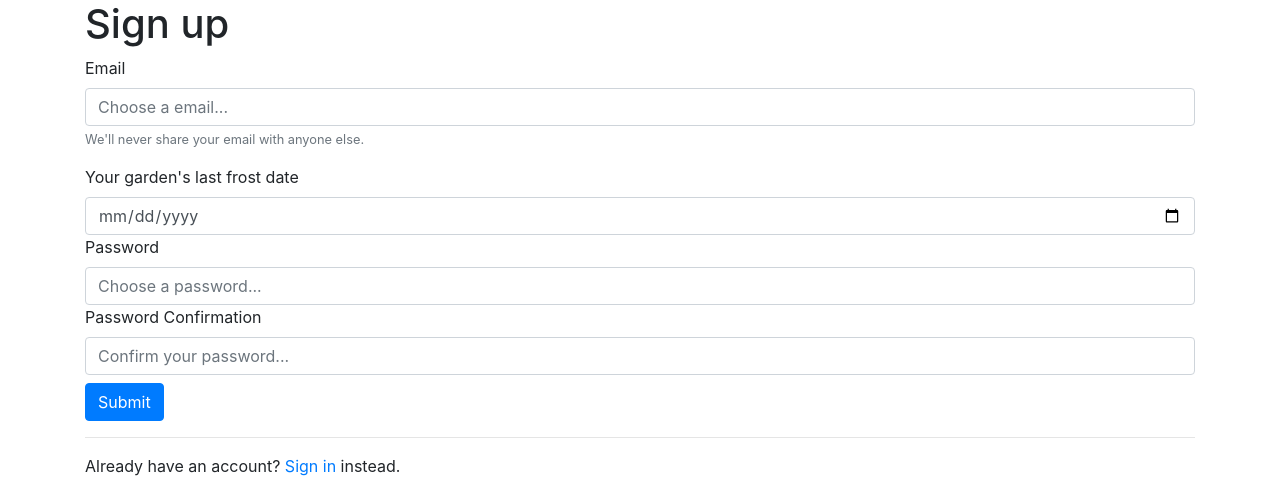
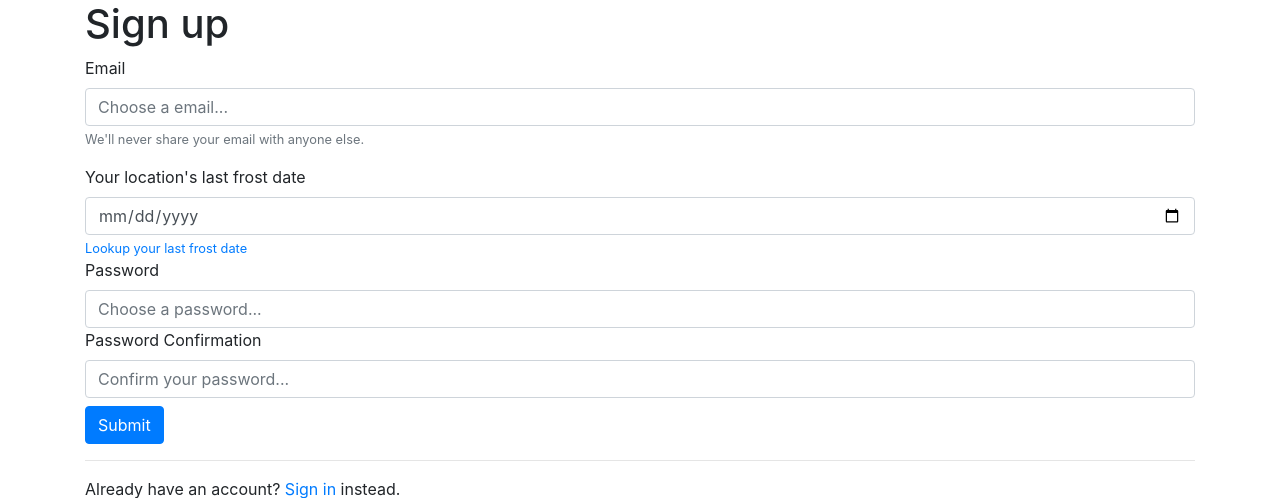
Before and after one commit to adibayay/garden_concierge, a Rails app: page /user_sign_up in a window 1280 px wide. Shown: the part 72-570 px from the top of the page. Run offline with Rails 7, Linux system fonts and the light colour scheme; some libraries are stand-ins or nearby versions.

Commit message:
Removed unused routes

```diff
--- a/app/views/user_authentication/sign_up.html.erb
+++ b/app/views/user_authentication/sign_up.html.erb
@@ -9,9 +9,9 @@
   </div>
 
   <div>
-    <label for="last_frost_box">Your garden's last frost date</label>
-
+    <label for="last_frost_box">Your location's last frost date</label>
     <input type="date" id="last_frost_box" class="form-control" name="query_last_frost">
+    <small id="emailHelp" class="form-text text-muted"><a href="https://www.almanac.com/gardening/frostdates" target="_blank">Lookup your last frost date</a></small>
   </div>
 
   <div>
--- a/config/routes.rb
+++ b/config/routes.rb
@@ -6,38 +6,38 @@ Rails.application.routes.draw do
   # Routes for the Companion resource:
 
   # CREATE
-  post("/insert_companion", { :controller => "companions", :action => "create" })
+  # post("/insert_companion", { :controller => "companions", :action => "create" })
 
   # READ
-  get("/companions", { :controller => "companions", :action => "index" })
+  # get("/companions", { :controller => "companions", :action => "index" })
 
-  get("/companions/:path_id", { :controller => "companions", :action => "show" })
+  # get("/companions/:path_id", { :controller => "companions", :action => "show" })
 
   # UPDATE
 
-  post("/modify_companion/:path_id", { :controller => "companions", :action => "update" })
+  # post("/modify_companion/:path_id", { :controller => "companions", :action => "update" })
 
   # DELETE
-  get("/delete_companion/:path_id", { :controller => "companions", :action => "destroy" })
+  # get("/delete_companion/:path_id", { :controller => "companions", :action => "destroy" })
 
   #------------------------------
 
   # Routes for the Grow date resource:
 
   # CREATE
-  post("/insert_grow_date", { :controller => "grow_dates", :action => "create" })
+  # post("/insert_grow_date", { :controller => "grow_dates", :action => "create" })
 
   # READ
   get("/grow_dates", { :controller => "grow_dates", :action => "index" })
 
-  get("/grow_dates/:path_id", { :controller => "grow_dates", :action => "show" })
+  # get("/grow_dates/:path_id", { :controller => "grow_dates", :action => "show" })
 
   # UPDATE
 
-  post("/modify_grow_date/:path_id", { :controller => "grow_dates", :action => "update" })
+  # post("/modify_grow_date/:path_id", { :controller => "grow_dates", :action => "update" })
 
   # DELETE
-  get("/delete_grow_date/:path_id", { :controller => "grow_dates", :action => "destroy" })
+  # get("/delete_grow_date/:path_id", { :controller => "grow_dates", :action => "destroy" })
 
   #------------------------------
 
@@ -49,11 +49,11 @@ Rails.application.routes.draw do
   # READ
   get("/gardens", { :controller => "gardens", :action => "index" })
 
-  get("/gardens/:path_id", { :controller => "gardens", :action => "show" })
+  # get("/gardens/:path_id", { :controller => "gardens", :action => "show" })
 
   # UPDATE
 
-  post("/modify_garden/:path_id", { :controller => "gardens", :action => "update" })
+  # post("/modify_garden/:path_id", { :controller => "gardens", :action => "update" })
 
   # DELETE
   get("/delete_garden/:path_id", { :controller => "gardens", :action => "destroy" })
@@ -63,7 +63,7 @@ Rails.application.routes.draw do
   # Routes for the Plant resource:
 
   # CREATE
-  post("/insert_plant", { :controller => "plants", :action => "create" })
+  # post("/insert_plant", { :controller => "plants", :action => "create" })
 
   # READ
   get("/plants", { :controller => "plants", :action => "index" })
@@ -75,7 +75,7 @@ Rails.application.routes.draw do
   post("/modify_plant/:path_id", { :controller => "plants", :action => "update" })
 
   # DELETE
-  get("/delete_plant/:path_id", { :controller => "plants", :action => "destroy" })
+  # get("/delete_plant/:path_id", { :controller => "plants", :action => "destroy" })
 
   #------------------------------
 
@@ -92,7 +92,7 @@ Rails.application.routes.draw do
   post("/modify_user", { :controller => "user_authentication", :action => "update" })
 
   # DELETE RECORD
-  get("/cancel_user_account", { :controller => "user_authentication", :action => "destroy" })
+  # get("/cancel_user_account", { :controller => "user_authentication", :action => "destroy" })
 
   # ------------------------------
 
```
Also changed, not shown: db/development.sqlite3.
